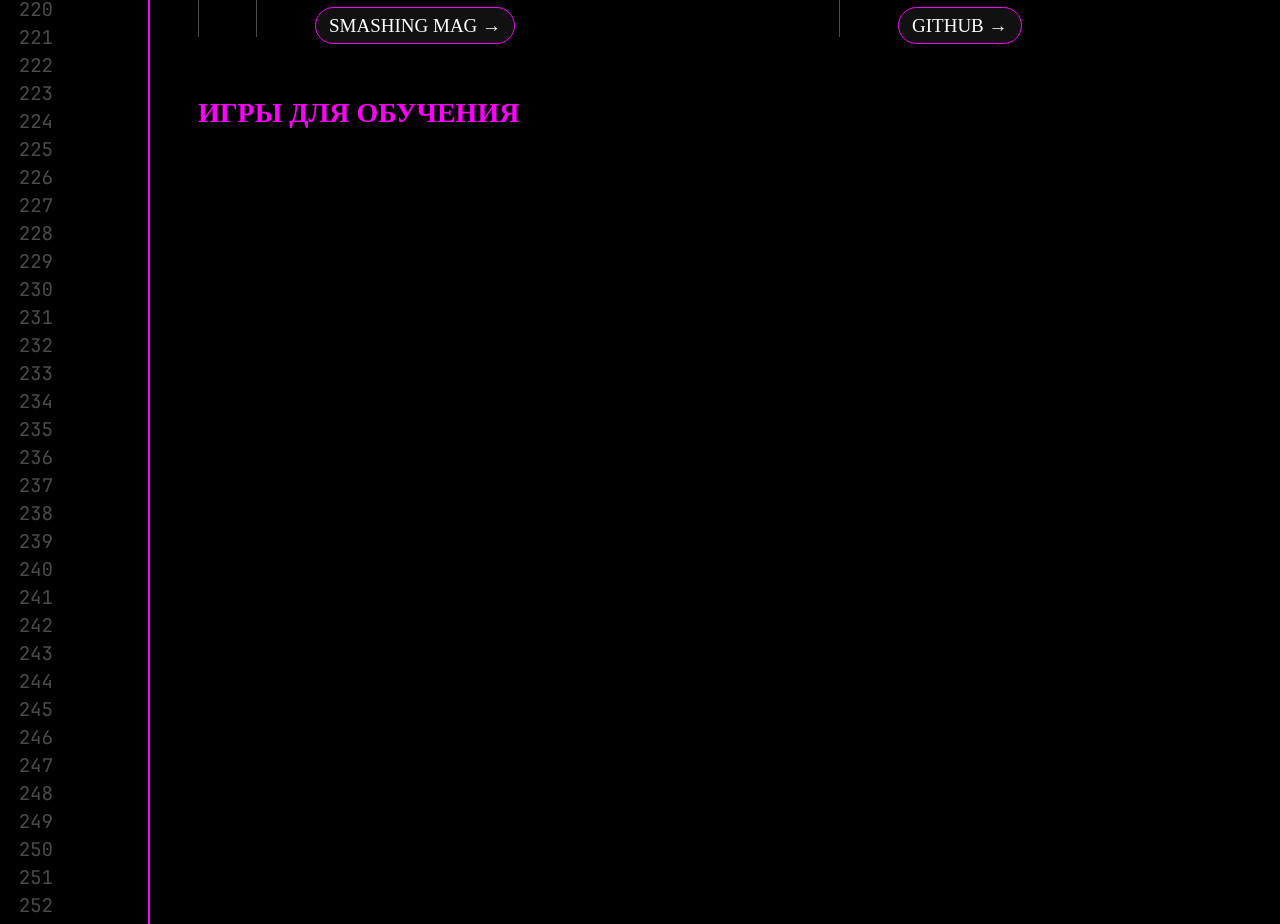
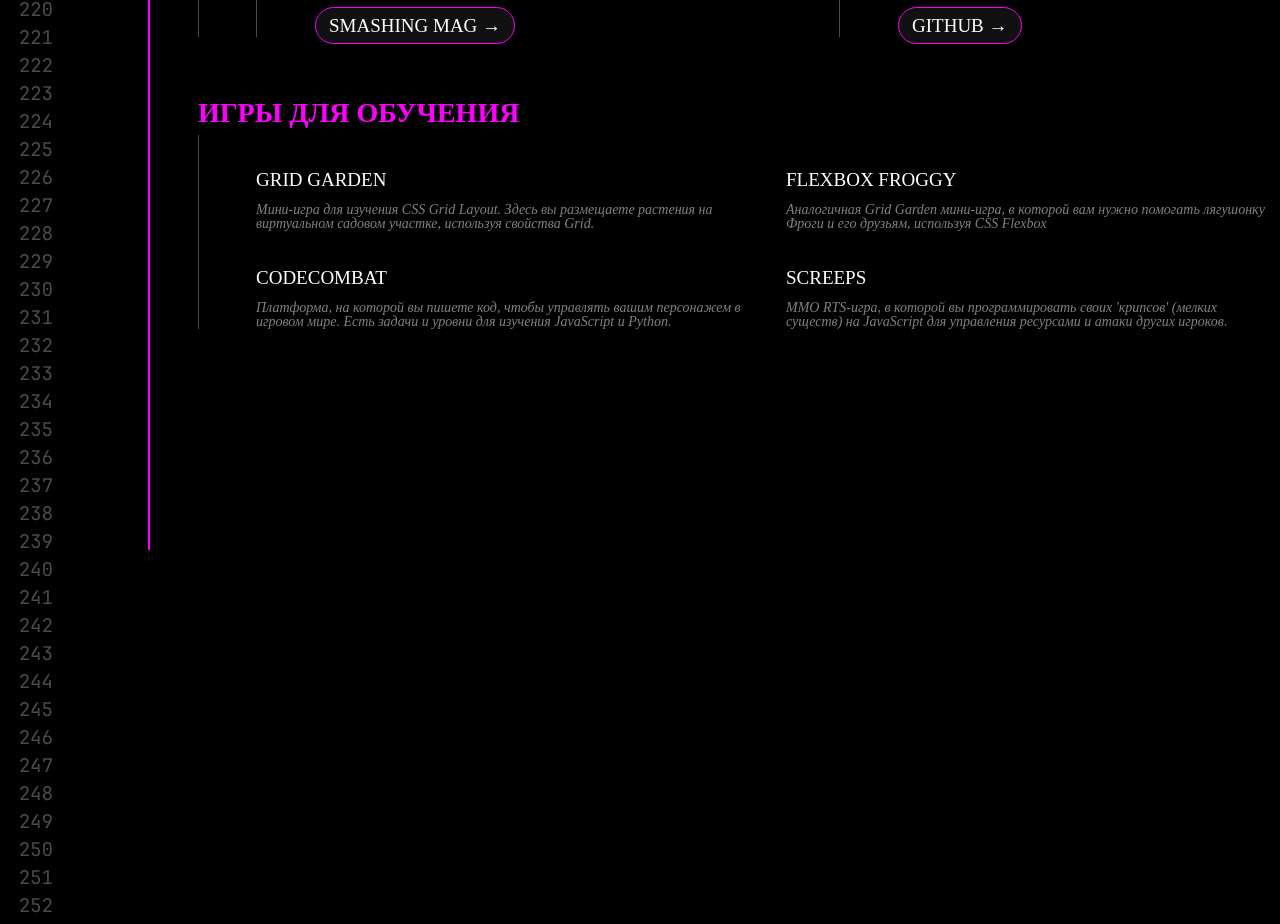
Before and after one commit to naniylid/frontend-info, a React (Vite) app: page / in a window 1280 px wide. Shown: the part 6340-7264 px from the top of the page. Built offline with nearby package versions, Linux system fonts and the light colour scheme; a web font is replaced by a local one.

Commit message:
feat: закончила секцию игры

```diff
--- a/src/components/Recommendations/RecommendItems.tsx
+++ b/src/components/Recommendations/RecommendItems.tsx
@@ -5,7 +5,7 @@
 import star from "../../assets/image/star.svg";
 import triangle from "../../assets/image/triangle.svg";
 import Slider from "./Slider";
-import { webItems } from "./types";
+import { games, webItems } from "./types";
 
 const RecommendItems: React.FC = () => {
   return (
@@ -95,7 +95,22 @@
       </section>
       <section className="recomm-items_block">
         <h2>Игры для обучения</h2>
-        <div className="line games"></div>
+        <div className="line games">
+          {games.map((game) => {
+            return (
+              <div className="games-item">
+                <a
+                  className="games-item--link"
+                  href={game.title.href}
+                  target="_blank"
+                >
+                  {game.title.text}
+                </a>
+                <p className="games-item--text">{game.desc}</p>
+              </div>
+            );
+          })}
+        </div>
       </section>
     </div>
   );
--- a/src/components/Recommendations/types.ts
+++ b/src/components/Recommendations/types.ts
@@ -11,6 +11,14 @@
     href: string;
     titleBtn: string;
   };
+}
+
+interface IGames {
+  title: {
+    href: string;
+    text: string;
+  };
+  desc: string;
 }
 
 export const slides: ISlide[] = [
@@ -171,3 +179,34 @@
     },
   },
 ];
+
+export const games: IGames[] = [
+  {
+    title: {
+      href: "https://cssgridgarden.com/#ru",
+      text: "Grid Garden",
+    },
+    desc: "Мини-игра для изучения CSS Grid Layout. Здесь вы размещаете растения на виртуальном садовом участке, используя свойства Grid.",
+  },
+  {
+    title: {
+      href: "https://flexboxfroggy.com/#ru",
+      text: "Flexbox Froggy",
+    },
+    desc: "Аналогичная Grid Garden мини-игра, в которой вам нужно помогать лягушонку Фроги и его друзьям, используя CSS Flexbox",
+  },
+  {
+    title: {
+      href: "https://codecombat.com/",
+      text: "CodeCombat",
+    },
+    desc: "Платформа, на которой вы пишете код, чтобы управлять вашим персонажем в игровом мире. Есть задачи и уровни для изучения JavaScript и Python.",
+  },
+  {
+    title: {
+      href: "https://screeps.com/",
+      text: "Screeps",
+    },
+    desc: "MMO RTS-игра, в которой вы программировать своих 'крипсов' (мелких существ) на JavaScript для управления ресурсами и атаки других игроков.",
+  },
+];
--- a/src/styles/pages/Recommendations.module.scss
+++ b/src/styles/pages/Recommendations.module.scss
@@ -22,7 +22,7 @@
     margin-left: 10px;
     margin-top: 6px;
     border-left: 2px solid $purpleColor;
-    height: 3370px;
+    height: 2271px;
   }
 }
 
@@ -333,4 +333,35 @@
       }
     }
   }
+
+  .games {
+    display: grid;
+    grid-template-columns: repeat(2, 487px);
+    gap: 33px 43px;
+    padding: 31px 0 0 57px;
+
+    &-item {
+      &--link {
+        font-weight: 400;
+        font-size: 19px;
+        line-height: 147%;
+        text-transform: uppercase;
+        color: #fff;
+        transition: all 0.3s ease-in-out;
+
+        &:hover {
+          color: $purpleColor;
+          font-weight: 700;
+        }
+      }
+      &--text {
+        margin-top: 9px;
+        font-style: italic;
+        font-weight: 300;
+        font-size: 14px;
+        line-height: 100%;
+        color: #808080;
+      }
+    }
+  }
 }
```
Also changed, not shown: src/components/Navigation/Navigation.tsx (+16 -16 lines).
